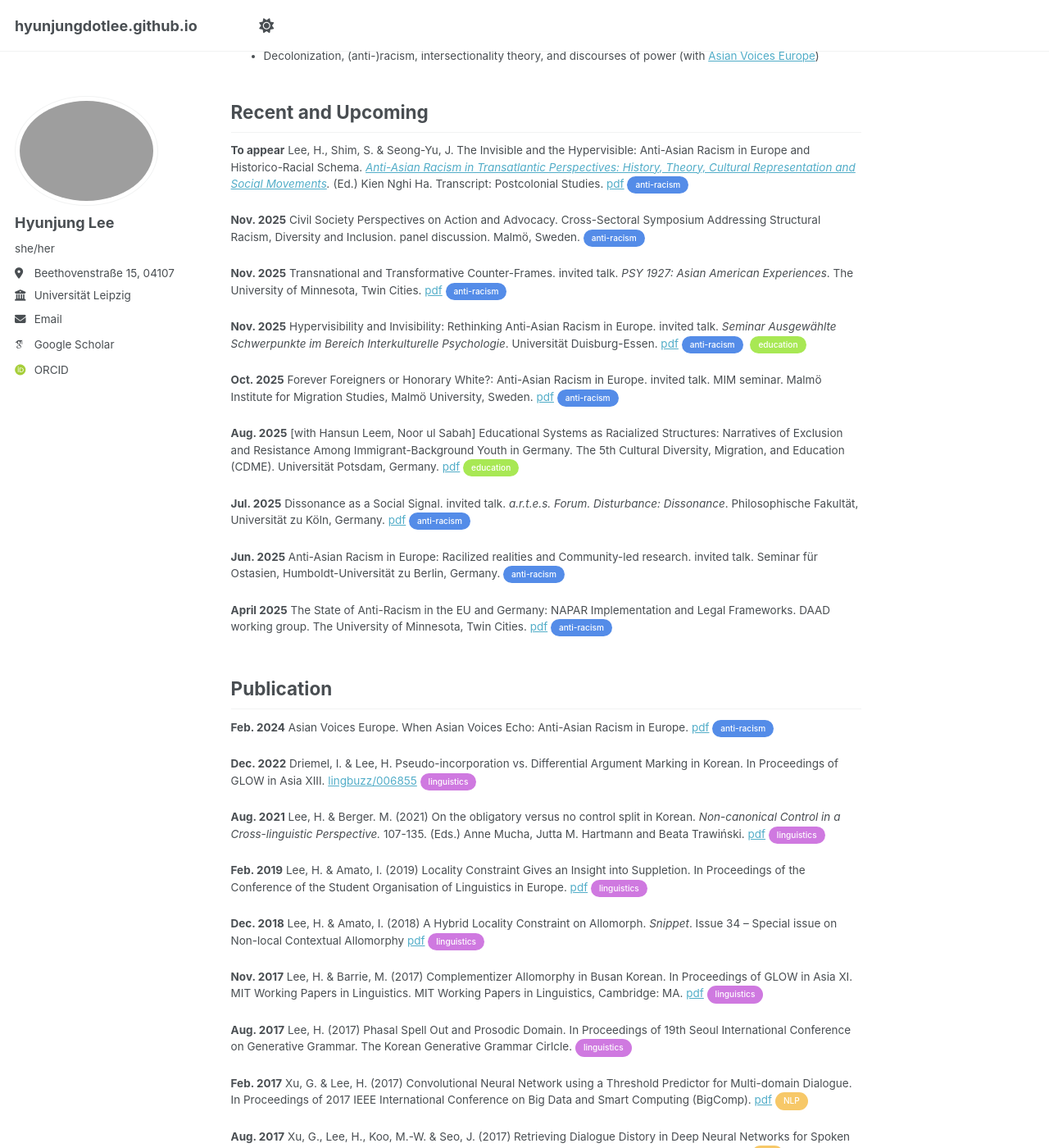
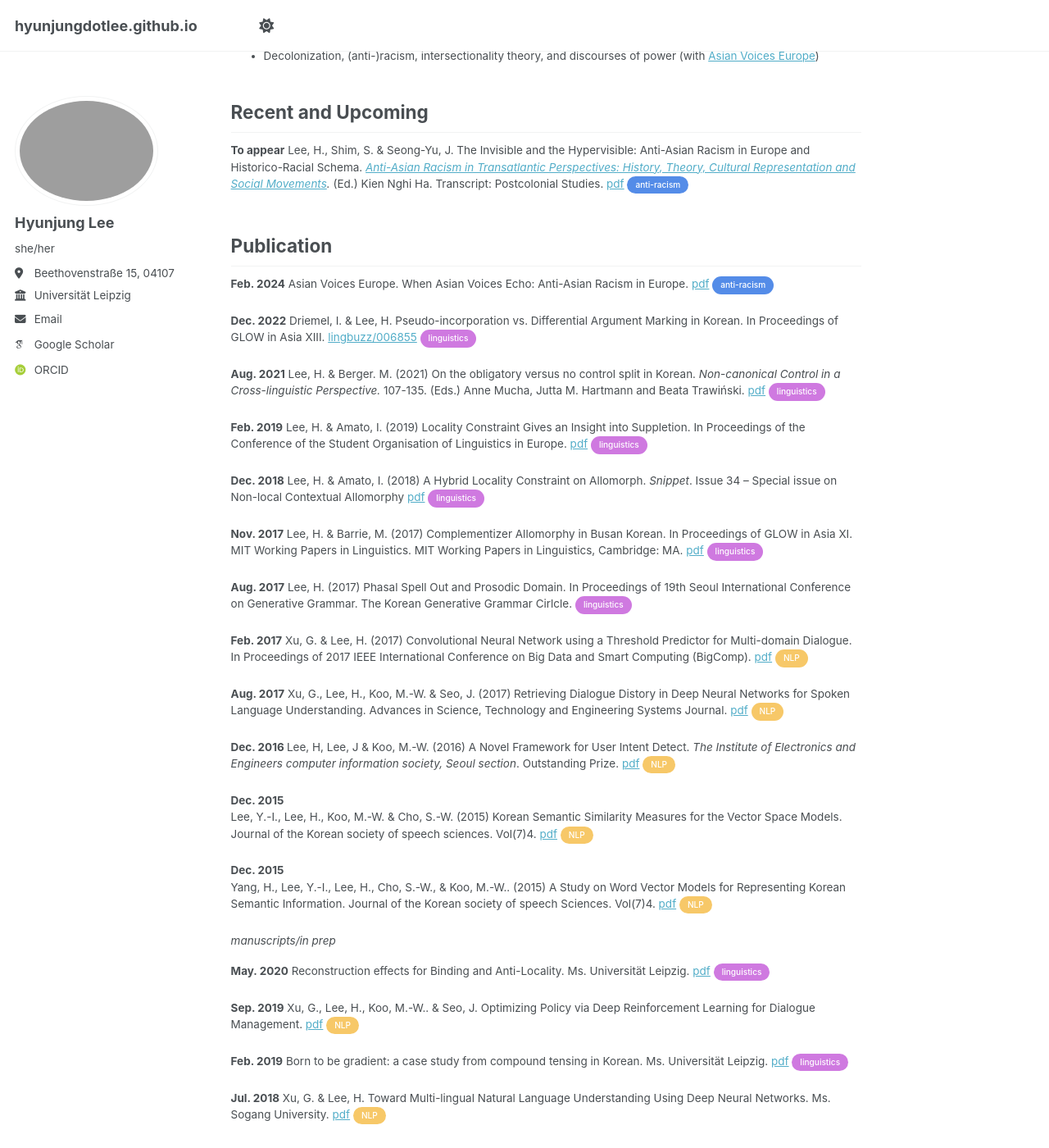
Before and after one commit to hyunjungdotlee/hyunjungdotlee.github.io, a Jekyll site: the page built from _pages/about.md, in a window 1280 px wide and 1400 px high, scrolled down 434 px. Shown: the whole window at 82% size. Built offline with Jekyll 4.4.1, drawn with Linux system fonts in a browser that asks for light colours; some web fonts are replaced; a script that is not in the unit is left out; some of the changed text lies outside the part shown.

Commit message:
Update about.md

```diff
--- a/_pages/about.md
+++ b/_pages/about.md
@@ -25,23 +25,6 @@ Recent and Upcoming
 ------
 <strong>To appear</strong>
 Lee, H., Shim, S. & Seong-Yu, J. The Invisible and the Hypervisible: Anti-Asian Racism in Europe and Historico-Racial Schema. <em>[Anti-Asian Racism in Transatlantic Perspectives: History, Theory, Cultural Representation and Social Movements](https://www.transcript-publishing.com/978-3-8376-7442-2/anti-asian-racism-in-transatlantic-perspectives/?c=410000056&number=978-3-8394-7442-6). </em> (Ed.) Kien Nghi Ha. Transcript: Postcolonial Studies. [pdf](files/LeeShimSeong-Yu2024.pdf) <span class="pill pill-ar">anti-racism</span>
-
-<strong>Nov. 2025</strong> Civil Society Perspectives on Action and Advocacy. Cross-Sectoral Symposium Addressing Structural Racism, Diversity and Inclusion. panel discussion. Malmö, Sweden. <span class="pill pill-ar">anti-racism</span>
-
-<strong>Nov. 2025</strong> Transnational and Transformative Counter-Frames. invited talk. <em>PSY 1927: Asian American Experiences</em>. The University of Minnesota, Twin Cities.  [pdf](files/Lee2025UMinnesota.pdf) <span class="pill pill-ar">anti-racism</span>
-
-<strong>Nov. 2025</strong>  Hypervisibility and Invisibility: Rethinking Anti-Asian Racism in Europe. invited talk. <em>Seminar Ausgewählte Schwerpunkte im Bereich Interkulturelle Psychologie</em>. Universität Duisburg-Essen. [pdf](files/Lee2025UEssen.pdf) <span class="pill pill-ar">anti-racism</span> <span class="pill pill-ed">education</span>
-
-<strong>Oct. 2025</strong> Forever Foreigners or Honorary White?: Anti-Asian Racism in Europe.
-invited talk. MIM seminar. Malmö Institute for Migration Studies, Malmö University, Sweden. [pdf](files/Lee2025mim.pdf)  <span class="pill pill-ar">anti-racism</span>
-
-<strong>Aug. 2025</strong> [with Hansun Leem, Noor ul Sabah] Educational Systems as Racialized Structures: Narratives of Exclusion and Resistance Among Immigrant-Background Youth in Germany. The 5th Cultural Diversity, Migration, and Education (CDME). Universität Potsdam, Germany. [pdf](files/Leeetal2025cdme.pdf)  <span class="pill pill-ed">education</span>
-
-<strong>Jul. 2025</strong> Dissonance as a Social Signal. invited talk. <em>a.r.t.e.s. Forum. Disturbance: Dissonance</em>.  Philosophische Fakultät, Universität zu Köln, Germany. [pdf](files/lee2025artes.pdf) <span class="pill pill-ar">anti-racism</span>
-
-<strong>Jun. 2025</strong> Anti-Asian Racism in Europe: Racilized realities and Community-led research. invited talk. Seminar für Ostasien, Humboldt-Universität zu Berlin, Germany. <span class="pill pill-ar">anti-racism</span>
-
-<strong>April 2025</strong> The State of Anti-Racism in the EU and Germany: NAPAR Implementation and Legal Frameworks. DAAD working group. The University of Minnesota, Twin Cities. [pdf](files/leeshim2025daad.pdf) <span class="pill pill-ar">anti-racism</span>
 
 
 Publication
@@ -101,6 +84,23 @@ Xu, G. & Lee, H. Toward Multi-lingual Natural Language Understanding Using Deep
 
 Presentations
 ------
+<strong>Nov. 2025</strong> Civil Society Perspectives on Action and Advocacy. Cross-Sectoral Symposium Addressing Structural Racism, Diversity and Inclusion. panel discussion. Malmö, Sweden. <span class="pill pill-ar">anti-racism</span>
+
+<strong>Nov. 2025</strong> Transnational and Transformative Counter-Frames. invited talk. <em>PSY 1927: Asian American Experiences</em>. The University of Minnesota, Twin Cities.  [pdf](files/Lee2025UMinnesota.pdf) <span class="pill pill-ar">anti-racism</span>
+
+<strong>Nov. 2025</strong>  Hypervisibility and Invisibility: Rethinking Anti-Asian Racism in Europe. invited talk. <em>Seminar Ausgewählte Schwerpunkte im Bereich Interkulturelle Psychologie</em>. Universität Duisburg-Essen. [pdf](files/Lee2025UEssen.pdf) <span class="pill pill-ar">anti-racism</span> <span class="pill pill-ed">education</span>
+
+<strong>Oct. 2025</strong> Forever Foreigners or Honorary White?: Anti-Asian Racism in Europe.
+invited talk. MIM seminar. Malmö Institute for Migration Studies, Malmö University, Sweden. [pdf](files/Lee2025mim.pdf)  <span class="pill pill-ar">anti-racism</span>
+
+<strong>Aug. 2025</strong> [with Hansun Leem, Noor ul Sabah] Educational Systems as Racialized Structures: Narratives of Exclusion and Resistance Among Immigrant-Background Youth in Germany. The 5th Cultural Diversity, Migration, and Education (CDME). Universität Potsdam, Germany. [pdf](files/Leeetal2025cdme.pdf)  <span class="pill pill-ed">education</span>
+
+<strong>Jul. 2025</strong> Dissonance as a Social Signal. invited talk. <em>a.r.t.e.s. Forum. Disturbance: Dissonance</em>.  Philosophische Fakultät, Universität zu Köln, Germany. [pdf](files/lee2025artes.pdf) <span class="pill pill-ar">anti-racism</span>
+
+<strong>Jun. 2025</strong> Anti-Asian Racism in Europe: Racilized realities and Community-led research. invited talk. Seminar für Ostasien, Humboldt-Universität zu Berlin, Germany. <span class="pill pill-ar">anti-racism</span>
+
+<strong>April 2025</strong> The State of Anti-Racism in the EU and Germany: NAPAR Implementation and Legal Frameworks. DAAD working group. The University of Minnesota, Twin Cities. [pdf](files/leeshim2025daad.pdf) <span class="pill pill-ar">anti-racism</span>
+
 <strong>Nov. 2024</strong> Race, Racism, and Asian Diaspora in Europe. DAAD working group. Humboldt-Universität zu Berlin, Germany. <span class="pill pill-ar">anti-racism</span>
 
 <strong>Apr. 2024</strong>
```
